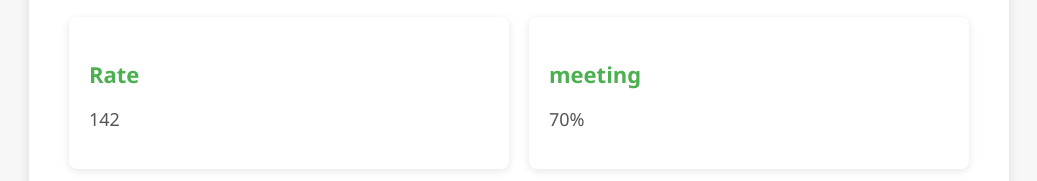
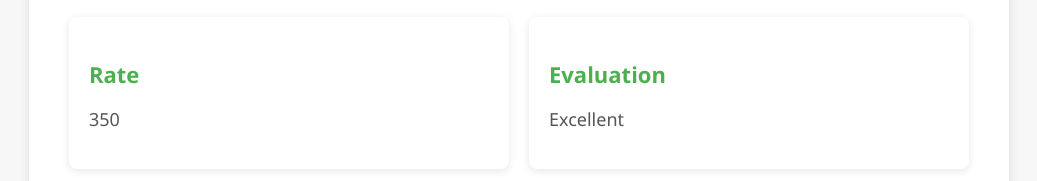
Before and after one commit to khalid-it-ctrl/allam, a plain HTML site: page index.html in a window 1280 px wide. Shown: the part 241-422 px from the top of the page, without its empty margins (121-1158 px from the left). Drawn offline with Linux system fonts and the light colour scheme.

Commit message:
Update index.html

```diff
--- a/index.html
+++ b/index.html
@@ -84,11 +84,11 @@ phone📞: 01008576129
     <div class="info-container">
         <div class="info-box">
             <h3>Rate </h3>
-            <p>142</p>
+            <p>350</p>
         </div>
         <div class="info-box">
-            <h3>meeting</h3>
-            <p>70%</p>
+            <h3>Evaluation</h3>
+            <p>Excellent</p>
         </div>
     </div>
 </div>
```
